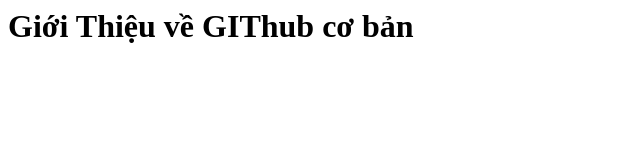
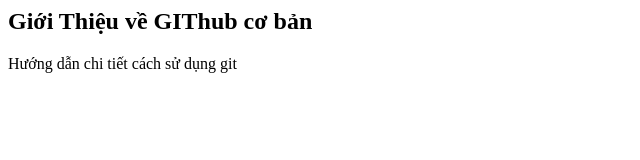
Before and after one commit to vmhuy99/test_Tutorial, a plain HTML site: page index.html in a window 1280 px wide. Shown: the whole page, without its empty margins (0-640 px from the left). Drawn offline with Linux system fonts and the light colour scheme.

Commit message:
Change H1 to H2, add <p>

```diff
--- a/index.html
+++ b/index.html
@@ -6,6 +6,7 @@
     <title>GIT and GITHUB Tutorial</title>
 </head>
 <body>
-    <h1>Giới Thiệu về GIThub cơ bản</h1>
+    <h2>Giới Thiệu về GIThub cơ bản</h2>
+    <p>Hướng dẫn chi tiết cách sử dụng git</p>
 </body>
 </html>
```
